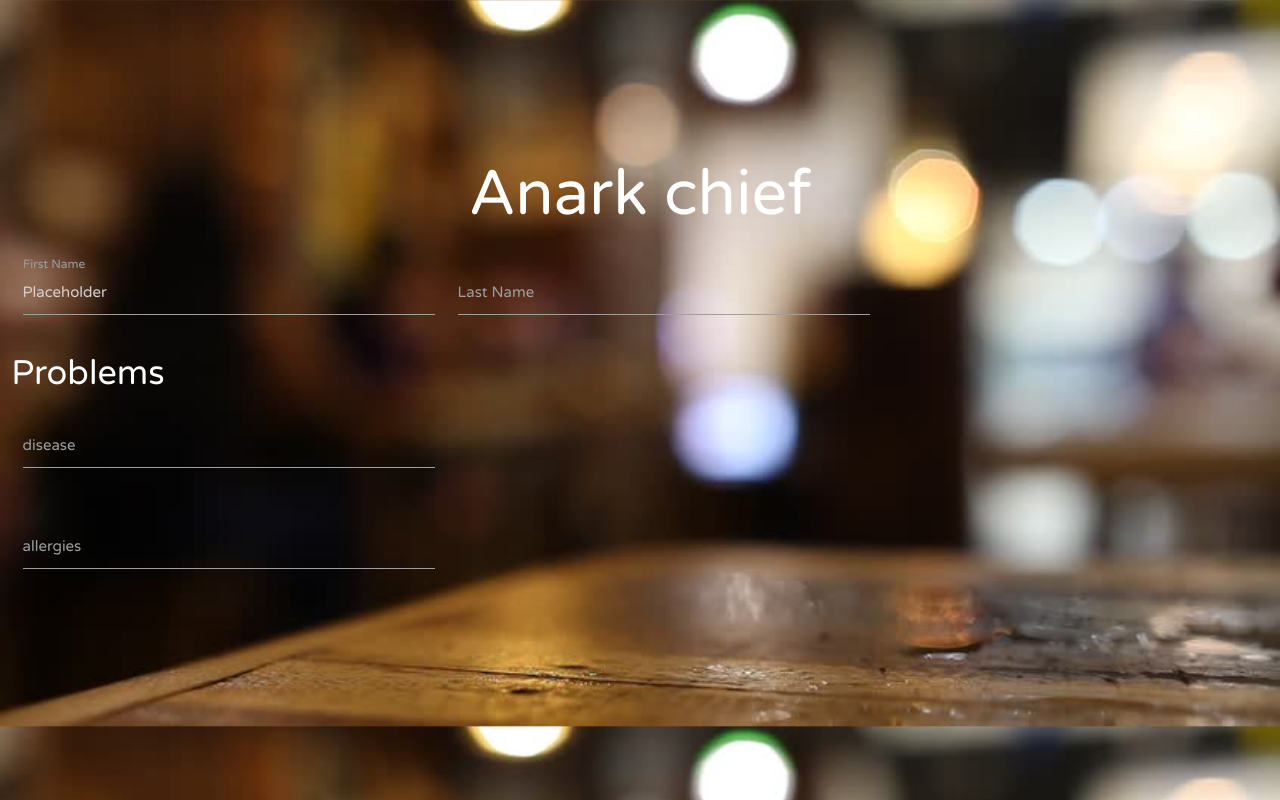
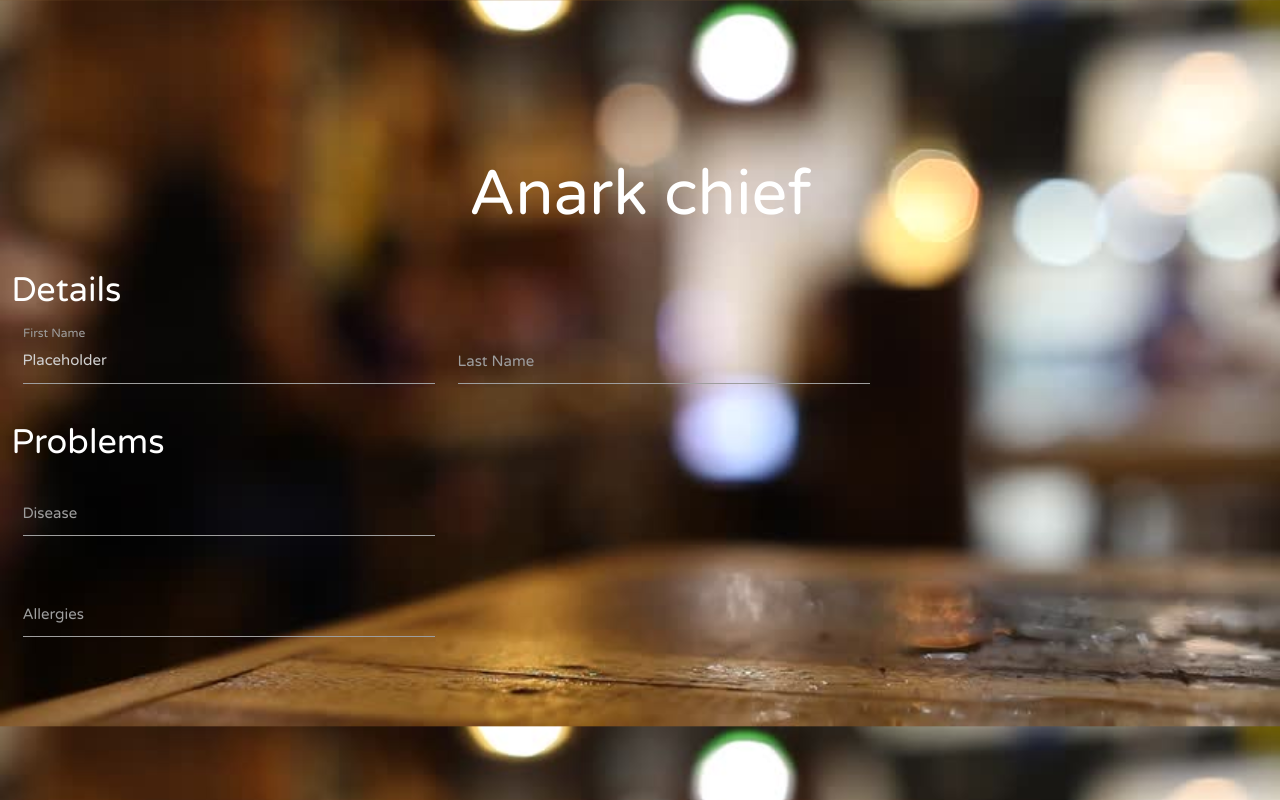
Before and after one commit to bvpmosc-bot/foodcare, a plain HTML site: page public/guest.html in a window 1280 px wide. Drawn offline with nearby package versions, Linux system fonts and the light colour scheme.

Commit message:
Just Code Upload😵

```diff
--- a/public/guest.html
+++ b/public/guest.html
@@ -43,6 +43,7 @@
     </div>
     <div class="row">
             <form class="col s10">
+                    <h4 class="wt">Details</h4>
               <div class="row">
                 <div class="input-field col s5">
                   <input placeholder="Placeholder" id="first_name" type="text" class="validate">
@@ -57,23 +58,21 @@
               <div class="row">
                 <div class="input-field col s5">
                         <input id="disease" type="text" class="validate">
-                        <label for="disease">disease</label>
+                        <label for="disease">Disease</label>
                 </div>
               </div>
               <div class="row">
                     <div class="input-field col s5">
                             <input id="allergies" type="text" class="validate">
-                            <label for="allergies">allergies</label>
+                            <label for="allergies">Allergies</label>
                     </div>
                   </div>
               </div>
+              <div class="row">
+
+              </div>
             </form>
           </div>
-
-
-
-
-
 
 
     <!--Import jQuery before materialize.js-->
```
Also changed, not shown: 1 other file.
